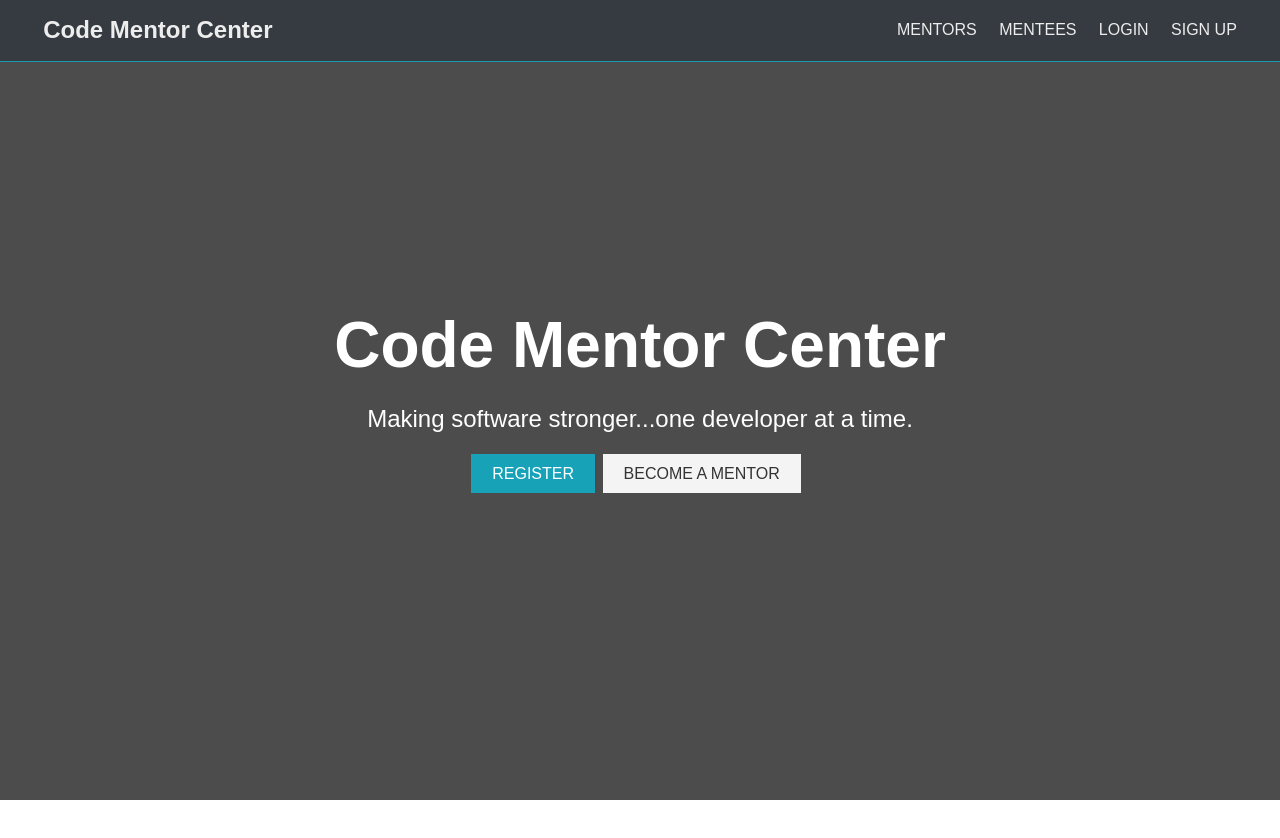
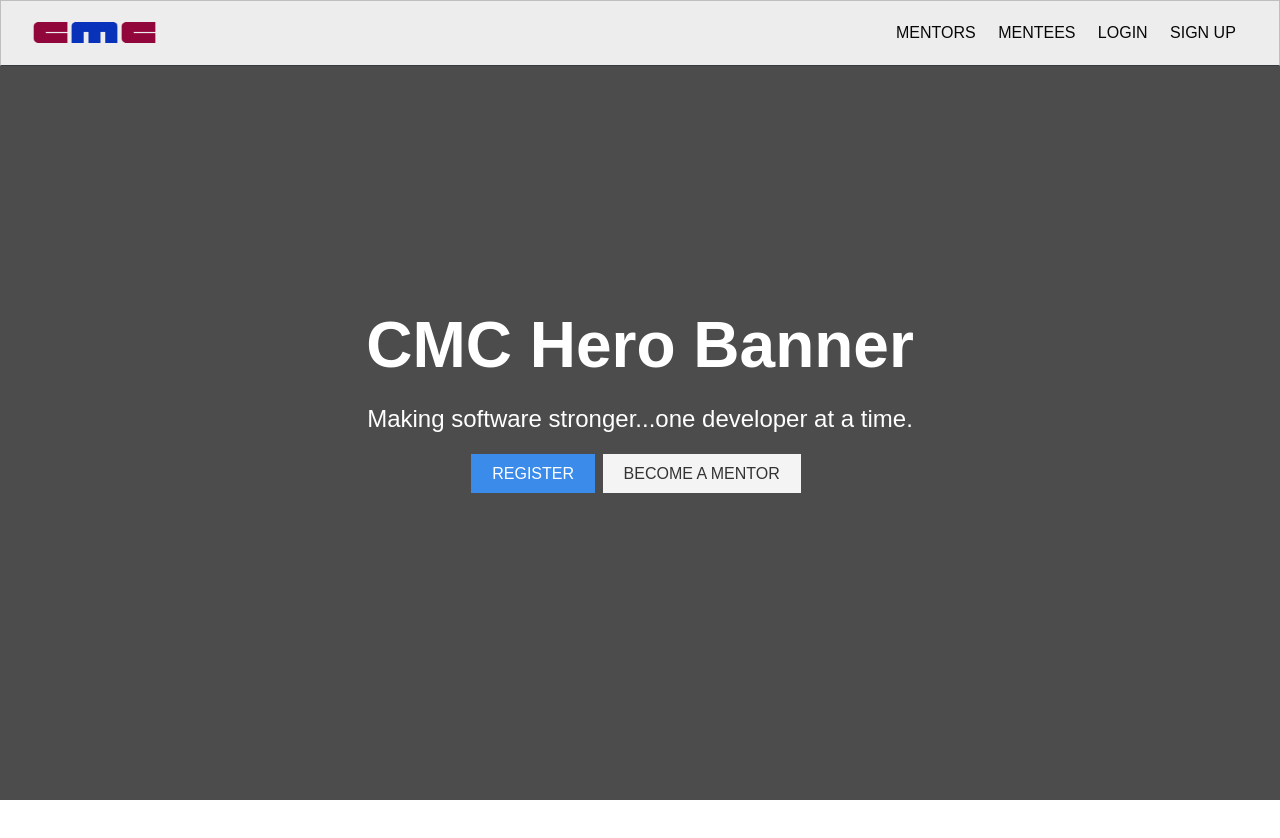
Before and after one commit to HaydenBryant/CodeMentorCenter-Group3, a React (Create React App) app in the folder client/: page / in a window 1280 px wide. Shown: the top 838 px of the page. Built offline with nearby package versions, Linux system fonts and the light colour scheme; the HTML template or start-up script is replaced by a standard one.

Commit message:
Added HeroBanner component.

```diff
--- /dev/null
+++ b/client/src/components/layout/HeroBanner.js
@@ -0,0 +1,11 @@
+import React, { Fragment } from 'react';
+
+const HeroBanner = () => {
+  return (
+    <Fragment>
+      <h1 className='x-large'>CMC Hero Banner</h1>
+    </Fragment>
+  );
+};
+
+export default HeroBanner;
--- a/client/src/components/layout/Landing.js
+++ b/client/src/components/layout/Landing.js
@@ -1,12 +1,13 @@
 import React from 'react';
 import { Link } from 'react-router-dom';
+import HeroBanner from './HeroBanner';
 
 const Landing = () => {
   return (
     <section className='landing'>
       <div className='dark-overlay'>
         <div className='landing-inner'>
-          <h1 className='x-large'>Code Mentor Center</h1>
+          <HeroBanner />
           <p className='lead'>
             Making software stronger...one developer at a time.
           </p>
--- a/client/src/components/layout/Navbar.js
+++ b/client/src/components/layout/Navbar.js
@@ -1,14 +1,13 @@
 import React from 'react';
 import { Link } from 'react-router-dom';
+import logo from '../../images/logo_cmc_top.gif';
 
 const Navbar = () => {
   return (
-    <nav className='navbar bg-dark'>
-      <h1>
-        <Link to='/'>
-          <i className='fas fa-code' /> Code Mentor Center
-        </Link>
-      </h1>
+    <nav className='navbar bg-white'>
+      <Link to='/' className='logo'>
+        <img src={logo} alt='Code Mentor Center' />
+      </Link>
       <ul>
         <li>
           <Link to='/mentors'>MENTORS</Link>
--- a/client/src/index.css
+++ b/client/src/index.css
@@ -15,7 +15,7 @@ code {
 /* CSS styles added in for front-end work
 /* Global Styles */
 :root {
-  --primary-color: #17a2b8;
+  --primary-color: #3b8beb;
   --dark-color: #343a40;
   --light-color: #f4f4f4;
   --danger-color: #dc3545;
@@ -318,12 +318,13 @@ button {
   display: flex;
   justify-content: space-between;
   align-items: center;
-  padding: 0.7rem 2rem;
+  align-items: center;
+  padding: 1.2rem 2rem;
   position: fixed;
   z-index: 1;
   width: 100%;
   top: 0;
-  border-bottom: solid 1px var(--primary-color);
+  border-bottom: solid 1px var(--dark-color);
   opacity: 0.9;
 }
 
@@ -331,8 +332,8 @@ button {
   display: flex;
 }
 
-.navbar a {
-  color: #fff;
+.navbar ul li a {
+  color: #000;
   padding: 0.45rem;
   margin: 0 0.25rem;
 }
@@ -343,6 +344,11 @@ button {
 
 .navbar .welcome span {
   margin-right: 0.6rem;
+}
+
+a.logo {
+  width: 123px;
+  height: 22px;
 }
 
 /* Landing Page */
```
Also changed, not shown: client/src/images/logo_cmc_top.gif (added), 1 other file (tests, documents, lock files or other folders).
